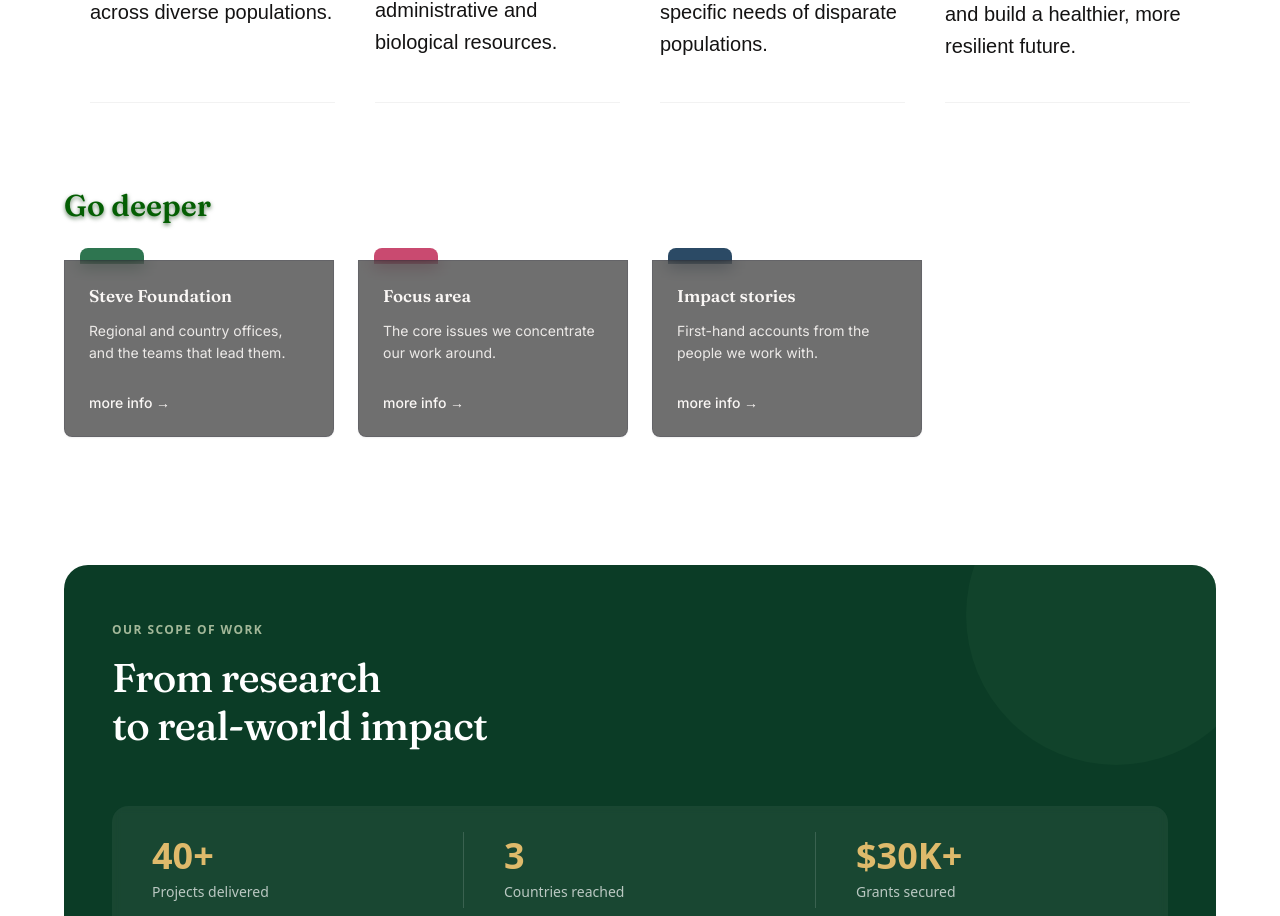
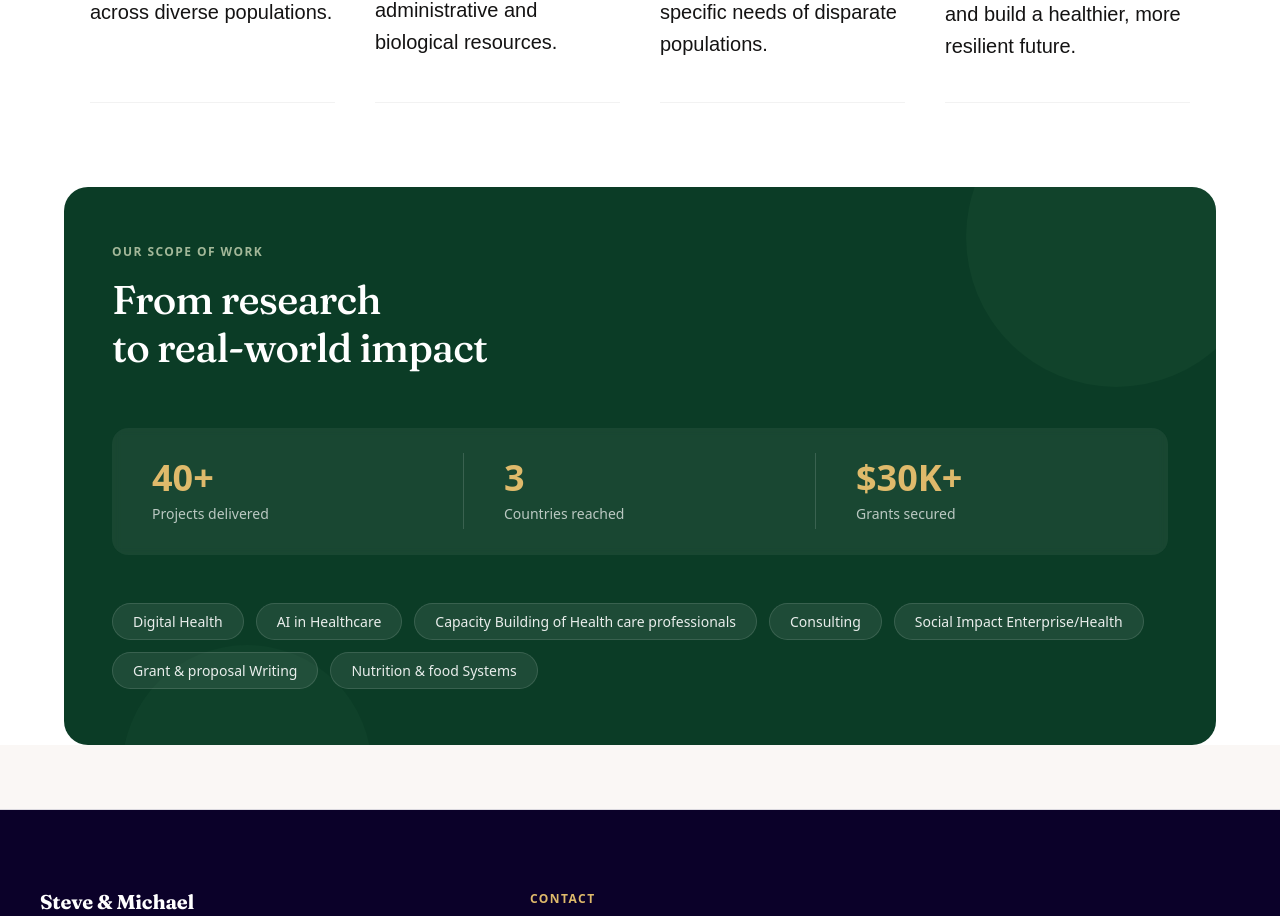
Before and after one commit to stevemichaelfoundation-sys/Steve-Michael-Consulting-Group, a Next.js app: page / in a window 1280 px wide. Shown: the part 1960-2876 px from the top of the page. Built offline with nearby package versions, Linux system fonts and the light colour scheme.

Commit message:
changed go deeper

```diff
--- a/app/page.js
+++ b/app/page.js
@@ -717,7 +717,7 @@ function EventsSection() {
                   marginBottom: '25px',
                   lineHeight: '1.5'
                 }}>
-                  I will put words in here according to the event
+
                 </div>
 
                 <button style={{
@@ -845,7 +845,7 @@ export default function HomePage() {
               </div>
             </section>
 
-            <section className="deeper-section">
+            {/* <section className="deeper-section">
               <div className="deeper-inner">
                 <h2 className="deeper-title">Go deeper</h2>
                 <div className="folder-grid">
@@ -854,7 +854,7 @@ export default function HomePage() {
                   <FolderCard title="Impact stories" description="First-hand accounts from the people we work with." href="/impact-stories" tone="purple" />
                 </div>
               </div>
-            </section>
+            </section> */}
 
             <ScopeSection />
           </>
```
